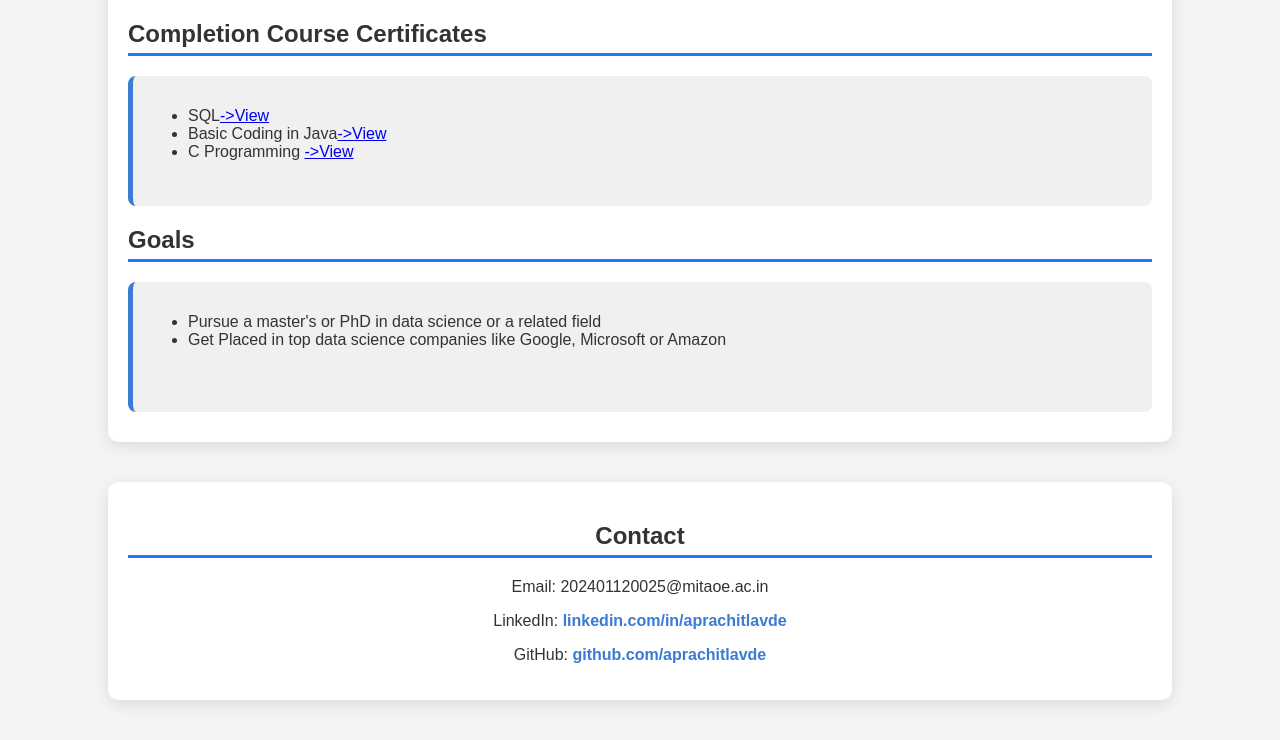
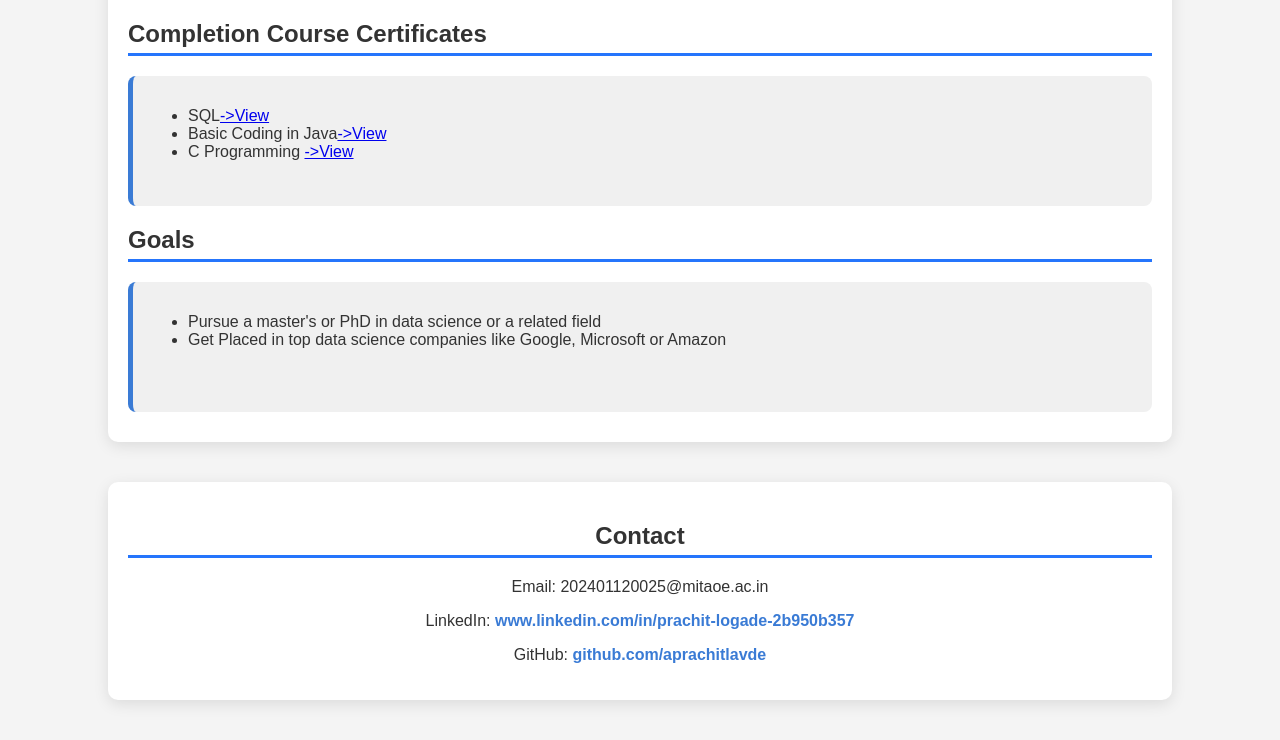
Before and after one commit to Prachit1845/Digital-Portfolio, a plain HTML site: page index.html in a window 1280 px wide. Shown: the part 1053-1793 px from the top of the page. Drawn offline with Linux system fonts and the light colour scheme.

Commit message:
Update index.html
inserted the linkedin url

```diff
--- a/index.html
+++ b/index.html
@@ -63,7 +63,7 @@
     <section class="contact">
         <h2>Contact</h2>
         <p>Email: 202401120025@mitaoe.ac.in</p>
-        <p>LinkedIn: <a href="#">linkedin.com/in/aprachitlavde</a></p>
+        <p>LinkedIn: <a href="#">www.linkedin.com/in/prachit-logade-2b950b357</a></p>
         <p>GitHub: <a href="#">github.com/aprachitlavde</a></p>
     </section>
 </body>
```
